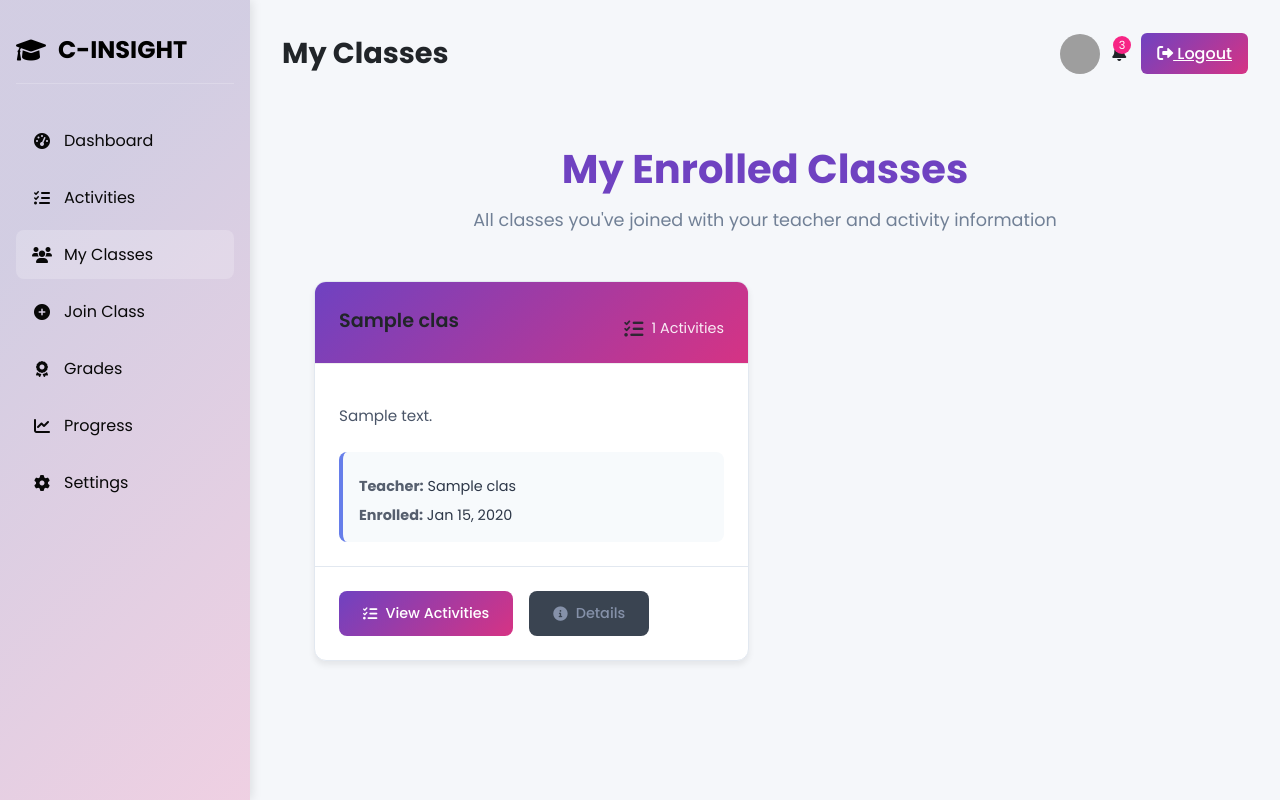
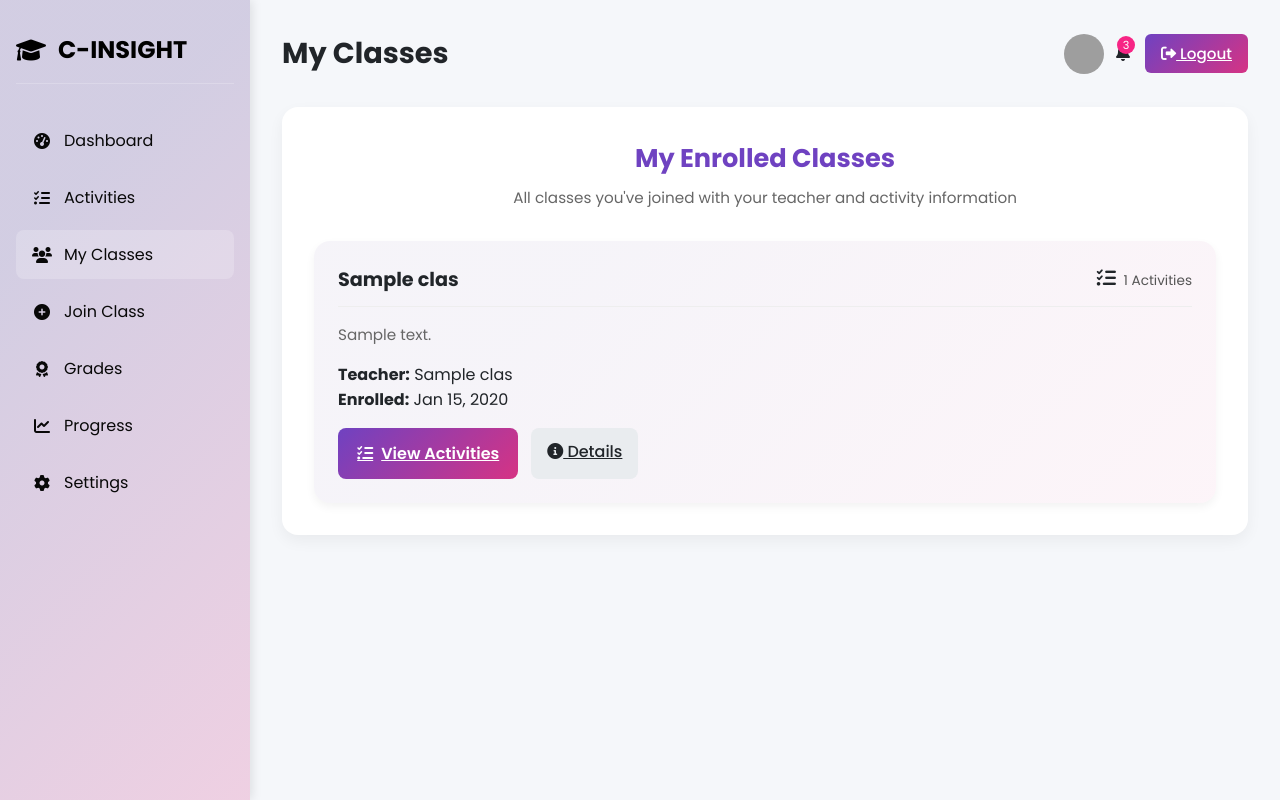
Before and after one commit to Zeninso/c-insight, a Python web app: template app/templates/student_classes.html in a window 1280 px wide. Run offline with Jinja, Linux system fonts and the light colour scheme; the template is opened without the code that fills it: most values are stand-ins (such as "Sample title", 1, 10 or a date in 2020); some libraries are stand-ins or nearby versions; grey boxes are pictures that could not be loaded.

Commit message:
I change the student classes

```diff
--- a/app/static/css/student_classes.css
+++ b/app/static/css/student_classes.css
@@ -39,28 +39,19 @@
 
 /* Class Card */
 .class-card {
-    background: white;
-    border-radius: 12px;
-    box-shadow: 0 4px 6px rgba(0, 0, 0, 0.07);
-    border: 1px solid #e2e8f0;
-    overflow: hidden;
-    transition: all 0.3s ease;
-    animation: slideInUp 0.6s ease forwards;
-    opacity: 0;
-    transform: translateY(20px);
+    background: linear-gradient(135deg, rgba(72, 40, 133, 0.05) 25%, rgba(214, 51, 132, 0.05) 100%);
+    border-radius: 16px;
+    box-shadow: 0 4px 10px rgba(0,0,0,0.05);
+    padding: 1.5rem;
+    display: flex;
+    flex-direction: column;
+    justify-content: space-between;
+    transition: transform 0.3s ease, box-shadow 0.3s ease;
 }
 
 .class-card:hover {
-    transform: translateY(-4px);
-    box-shadow: 0 8px 25px rgba(0, 0, 0, 0.15);
-    border-color: #cbd5e0;
-}
-
-@keyframes slideInUp {
-    to {
-        opacity: 1;
-        transform: translateY(0);
-    }
+    transform: translateY(-5px);
+    box-shadow: 0 10px 20px rgba(0,0,0,0.1);
 }
 
 /* Card Header */
--- a/app/templates/student_classes.html
+++ b/app/templates/student_classes.html
@@ -3,9 +3,10 @@
 <head>
     <meta charset="UTF-8">
     <meta name="viewport" content="width=device-width, initial-scale=1.0">
-    <title>My Classes</title>
-    <link rel="stylesheet" href="{{ url_for('static', filename='css/student_classes.css') }}">
-    <link rel="stylesheet" href="{{ url_for('static', filename='css/student_Dashboard.css') }}">
+    <title>My Classes-Student</title>
+    <link rel="stylesheet" href="{{ url_for('static', filename='css/teacher_classes.css') }}">
+    <link rel="stylesheet" href="{{ url_for('static', filename='css/teacher_activities.css') }}">
+    <link rel="stylesheet" href="{{ url_for('static', filename='css/teacher_Dashboard.css') }}">
 </head>
 <body>
     <div class="dashboard">
```
